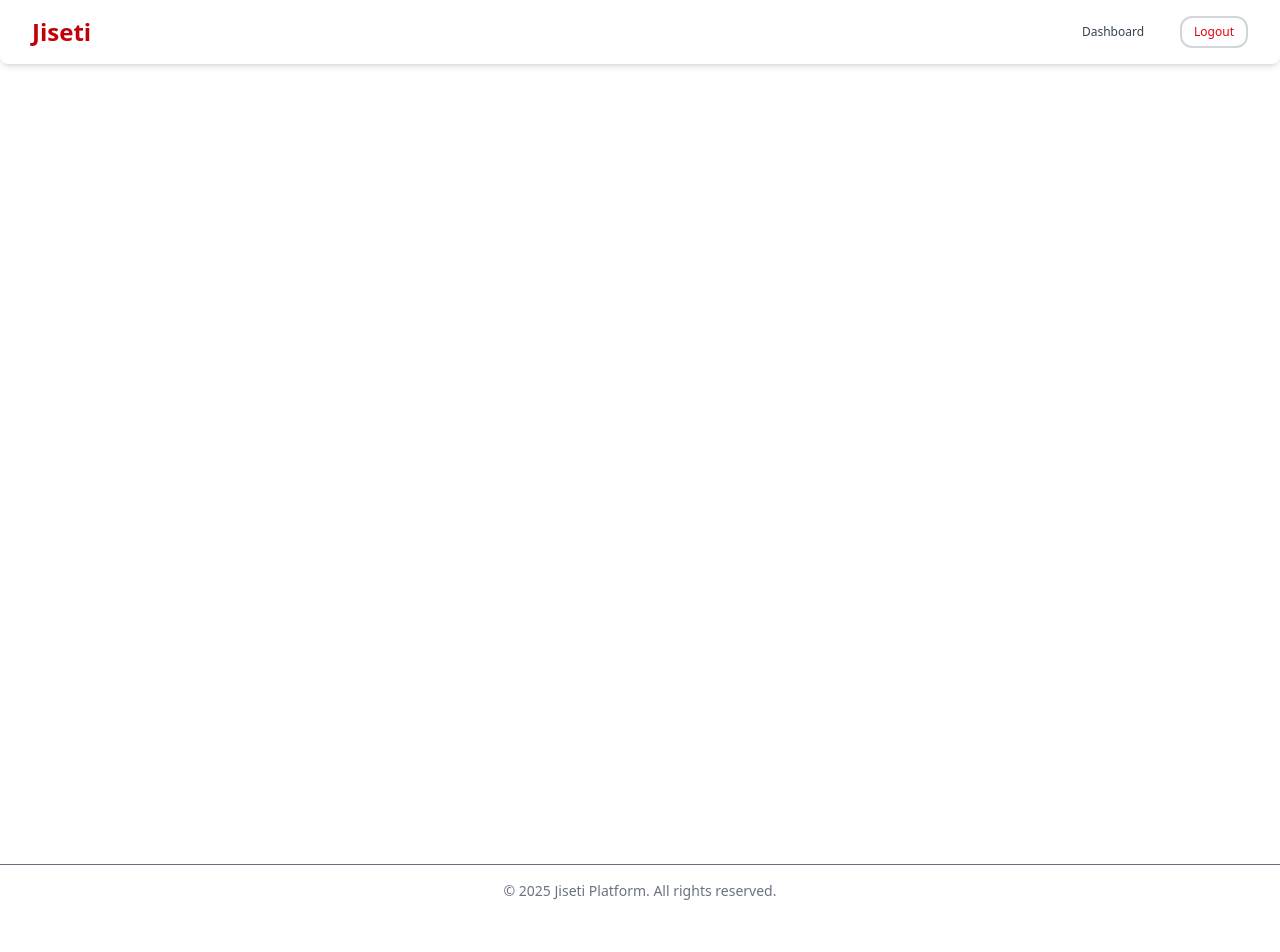
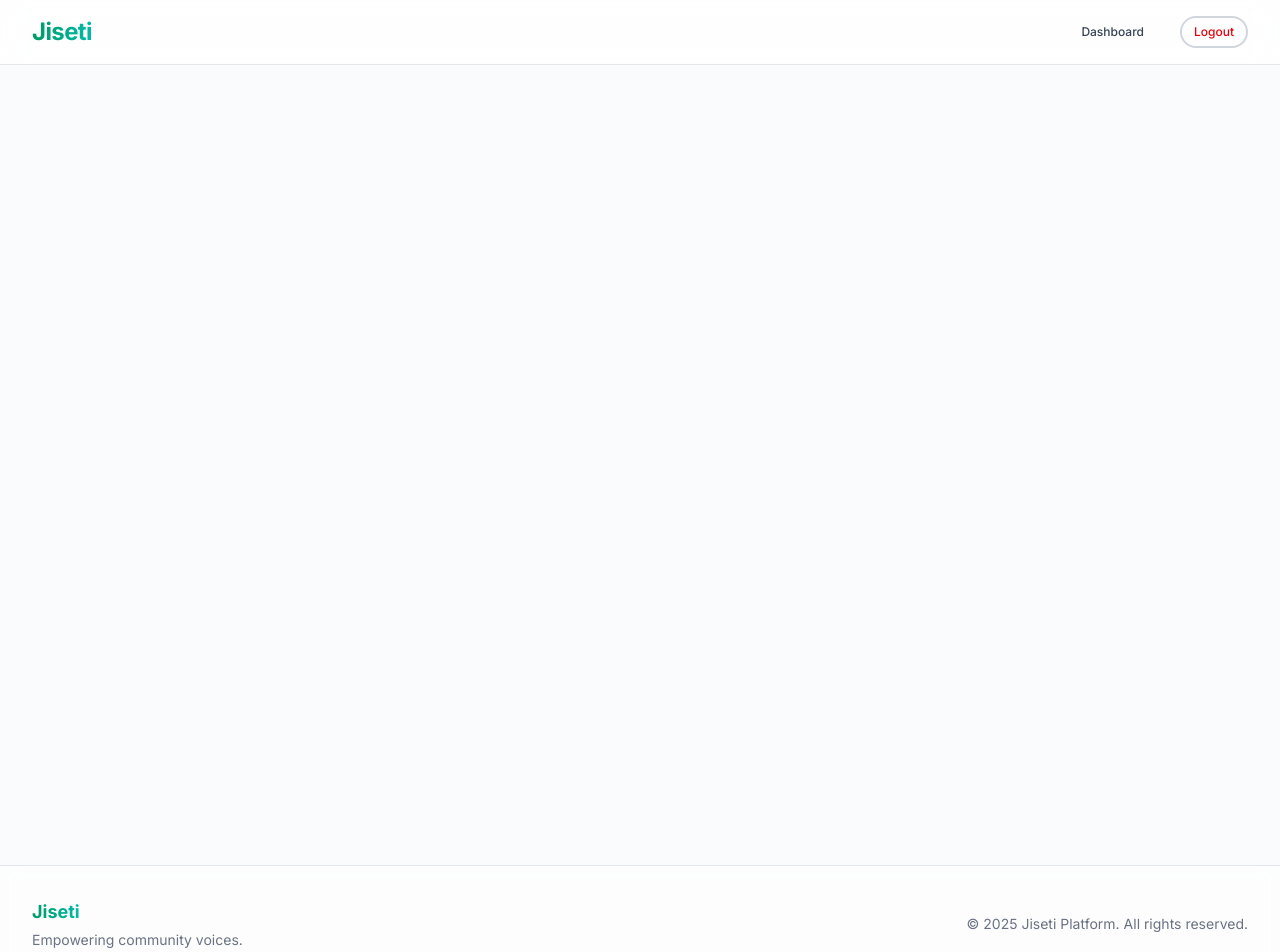
Before and after one commit to elizabeth-7664/jiseti, a React (Vite) app in the folder client/: page /login in a window 1280 px wide. Shown: the top 952 px of the page. Before the commit the page ends 917 px from the top, so only its background shows below. Built offline with nearby package versions, Linux system fonts and the light colour scheme; no server answers; sample sign-in values are in the browser's storage.

Commit message:
feat: implement design system tokens, fonts, and layout components

```diff
--- a/client/index.html
+++ b/client/index.html
@@ -4,6 +4,9 @@
     <meta charset="UTF-8" />
     <link rel="icon" type="image/svg+xml" href="./src/assets/profile.png" />
     <meta name="viewport" content="width=device-width, initial-scale=1.0" />
+    <link rel="preconnect" href="https://fonts.googleapis.com">
+    <link rel="preconnect" href="https://fonts.gstatic.com" crossorigin>
+    <link href="https://fonts.googleapis.com/css2?family=Inter:wght@400;500;600;700;800&family=Playfair+Display:wght@700&display=swap" rel="stylesheet">
     <title>Jiseti</title>
   </head>
   <body>
--- a/client/src/components/shared/Footer.jsx
+++ b/client/src/components/shared/Footer.jsx
@@ -3,8 +3,20 @@ import React from 'react';
 
 const Footer = () => {
   return (
-    <footer className="w-full text-center text-sm py-4 text-gray-500 border-t bg-white mt-auto">
-      &copy; {new Date().getFullYear()} Jiseti Platform. All rights reserved.
+    <footer className="w-full border-t border-gray-200 dark:border-gray-800 bg-white/50 dark:bg-gray-900/50 backdrop-blur-sm mt-auto transition-colors">
+      <div className="max-w-7xl mx-auto px-4 sm:px-6 lg:px-8 py-8 flex flex-col md:flex-row justify-between items-center gap-4">
+        <div className="flex flex-col items-center md:items-start">
+          <span className="text-lg font-bold bg-gradient-to-r from-emerald-600 to-teal-500 bg-clip-text text-transparent font-display">
+            Jiseti
+          </span>
+          <p className="text-sm text-gray-500 dark:text-gray-400 mt-1">
+            Empowering community voices.
+          </p>
+        </div>
+        <div className="text-sm text-gray-500 dark:text-gray-400">
+          &copy; {new Date().getFullYear()} Jiseti Platform. All rights reserved.
+        </div>
+      </div>
     </footer>
   );
 };
--- /dev/null
+++ b/client/src/components/shared/Skeleton.jsx
@@ -0,0 +1,20 @@
+import React from 'react';
+import clsx from 'clsx';
+
+export function Skeleton({ className, ...props }) {
+  return (
+    <div className={clsx("animate-pulse rounded-md bg-gray-200 dark:bg-gray-800", className)} {...props} />
+  );
+}
+
+export function SkeletonCard() {
+  return (
+    <div className="flex flex-col space-y-3 p-4 border border-gray-200 dark:border-gray-800 rounded-xl bg-white dark:bg-gray-900">
+      <Skeleton className="h-[125px] w-full rounded-xl" />
+      <div className="space-y-2">
+        <Skeleton className="h-4 w-[250px]" />
+        <Skeleton className="h-4 w-[200px]" />
+      </div>
+    </div>
+  );
+}
--- a/client/src/components/ui/Navigations.jsx
+++ b/client/src/components/ui/Navigations.jsx
@@ -14,8 +14,8 @@ export default function Navigations() {
   };
 
   return (
-    <nav className="bg-white dark:bg-gray-800 shadow-md dark:shadow-lg p-4 md:px-8 flex justify-between items-center rounded-b-lg">
-      <Link to="/" className="text-2xl font-bold text-red-700 dark:text-red-500 hover:text-red-800 dark:hover:text-red-400 transition-colors duration-200">
+    <nav className="sticky top-0 z-50 bg-white/80 dark:bg-gray-900/80 backdrop-blur-md border-b border-gray-200 dark:border-gray-800 p-4 md:px-8 flex justify-between items-center transition-all">
+      <Link to="/" className="text-2xl font-bold bg-gradient-to-r from-emerald-600 to-teal-500 bg-clip-text text-transparent hover:from-emerald-500 hover:to-teal-400 transition-all duration-200 tracking-tight font-display">
         Jiseti
       </Link>
 
--- a/client/src/index.css
+++ b/client/src/index.css
@@ -1,2 +1,52 @@
+@import "tailwindcss";
 
-@import "tailwindcss";
+:root {
+  /* Brand */
+  --color-primary: #059669;
+  --color-primary-hover: #047857;
+  --color-primary-light: #d1fae5;
+
+  /* Accent */
+  --color-accent: #f59e0b;
+  --color-danger: #dc2626;
+  --color-danger-light: #fef2f2;
+
+  /* Neutrals */
+  --color-bg: #fafbfc;
+  --color-surface: #ffffff;
+  --color-surface-elevated: #f8fafc;
+  --color-text: #0f172a;
+  --color-text-secondary: #64748b;
+  --color-border: #e2e8f0;
+
+  /* Semantic Status */
+  --color-status-draft: #94a3b8;
+  --color-status-investigating: #f59e0b;
+  --color-status-resolved: #22c55e;
+  --color-status-rejected: #ef4444;
+
+  /* Radius */
+  --radius-sm: 8px;
+  --radius-md: 12px;
+  --radius-lg: 16px;
+  --radius-xl: 24px;
+}
+
+.dark {
+  --color-bg: #0f172a;
+  --color-surface: #1e293b;
+  --color-surface-elevated: #334155;
+  --color-text: #f1f5f9;
+  --color-text-secondary: #94a3b8;
+  --color-border: #334155;
+}
+
+body {
+  font-family: 'Inter', sans-serif;
+  background-color: var(--color-bg);
+  color: var(--color-text);
+}
+
+h1, h2, h3, h4, h5, h6 {
+  font-family: 'Playfair Display', serif;
+}
```
